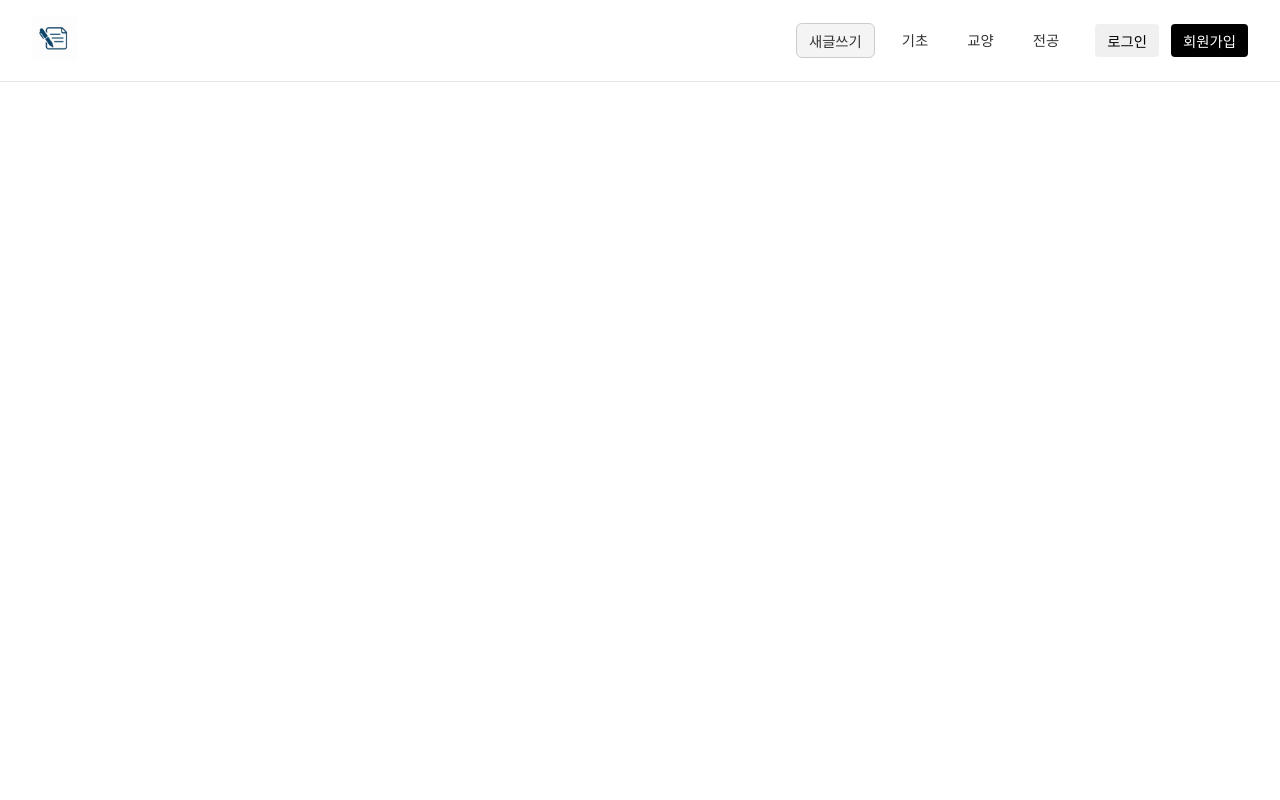
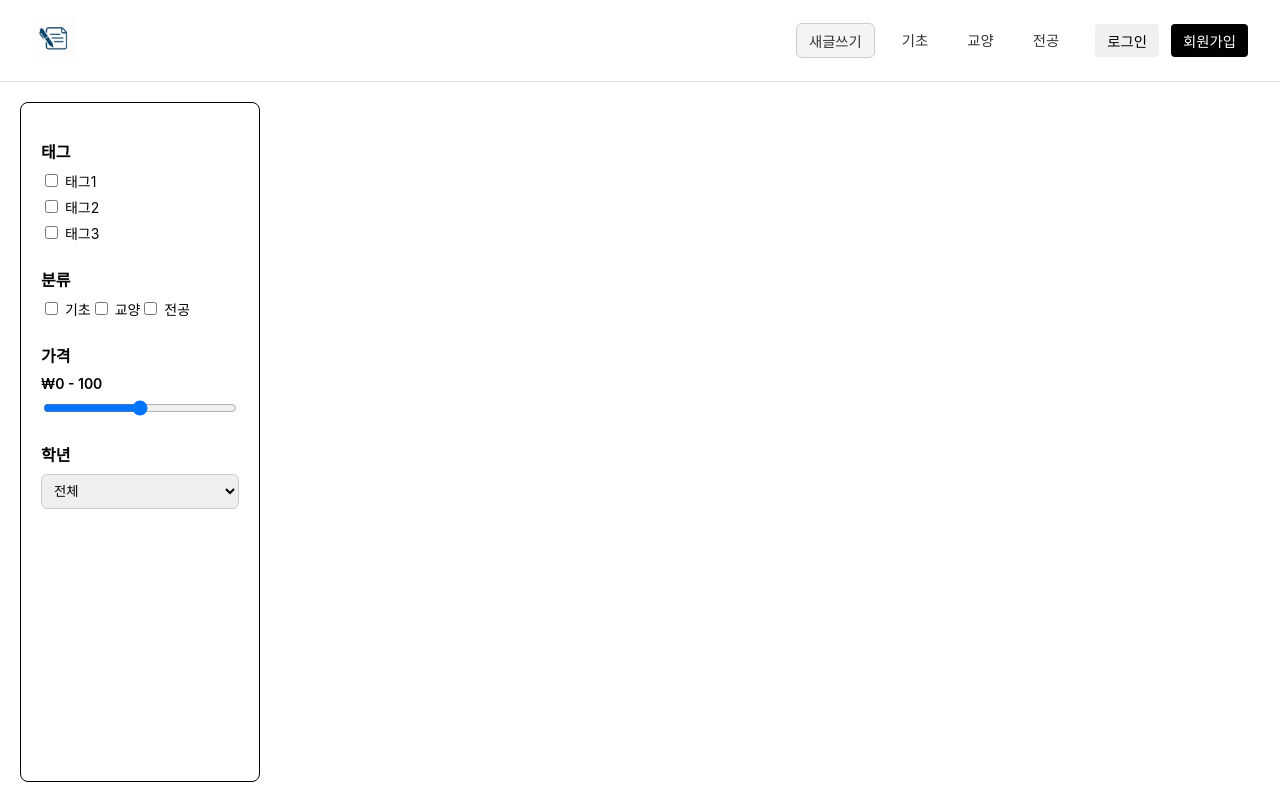
Before and after one commit to ettyio/N-CUBE-2025-summer_team3, a React (Create React App) app: page /main in a window 1280 px wide. Built offline with nearby package versions, Linux system fonts and the light colour scheme; no server answers.

Commit message:
사이드바2

```diff
--- a/src/App.js
+++ b/src/App.js
@@ -10,6 +10,7 @@ import LoginPage from './Pages/LoginPage';
 import FirstPage from './Pages/FirstPage';
 import AdminPage from './Pages/AdminPage';
 import CreatePage from './Pages/CreatePage';
+import MainPage from './Pages/MainPage';
 
 function App() {
   const [user, setUser] = useState(null);
@@ -55,6 +56,7 @@ function App() {
             user && role === 'admin' ? <AdminPage /> : <Navigate to="/login" />
           }
         />
+        <Route path="/main" element={<MainPage />} />
         <Route path="/new" element={<CreatePage />} />    {/* 자료업로드*/}
       </Routes>
     </Router>
--- /dev/null
+++ b/src/PageStyles/MainPage.css
@@ -0,0 +1,7 @@
+
+.mainpage-layout {
+  display: flex;
+  min-height: calc(100vh - 80px); /* 헤더 제외한 전체 화면 */
+  padding: 20px;
+  box-sizing: border-box;
+}
--- a/src/Pages/MainPage.js
+++ b/src/Pages/MainPage.js
@@ -0,0 +1,14 @@
+import React, { useState } from 'react';
+import Header from '../components/Header/Header.js';
+import SideBar from '../components/SideBar/SideBar.js';
+import '../PageStyles/MainPage.css';
+
+const MainPage = () => {
+  return (
+    <div className="mainpage-layout">
+      <SideBar />
+    </div>
+  );
+};
+
+export default MainPage;
--- a/src/components/SideBar/SideBar.css
+++ b/src/components/SideBar/SideBar.css
@@ -1,23 +1,46 @@
+/* components/Sidebar/Sidebar.css */
 .sidebar {
-  width: 220px;
+  width: 240px;
   padding: 20px;
-  background-color: #f9f9f9;
-  border-right: 1px solid #ddd;
+  background-color: #ffffff;
+  border: 1px solid #000000; /* 검정 테두리 */
+  border-radius: 8px;
   box-sizing: border-box;
+  font-size: 14px;
 }
 
-.sidebar-title {
-  font-size: 1.2rem;
-  font-weight: bold;
-  margin-bottom: 1rem;
+.filter-group {
+  margin-bottom: 24px;
 }
 
-.sidebar-section {
-  margin-bottom: 1.5rem;
+.filter-title {
+  font-weight: bold;
+  margin-bottom: 8px;
+  font-size: 16px;
+  color: #000000;
 }
 
-.sidebar-label {
+.checkbox-group {
+  display: flex;
+  flex-direction: column;
+  gap: 6px;
+}
+
+.price-range {
+  display: flex;
+  flex-direction: column;
+  gap: 6px;
+}
+
+.price-label {
   font-weight: 600;
-  margin-bottom: 0.5rem;
-  display: block;
+  font-size: 14px;
+  color: #000000;
 }
+
+select {
+  width: 100%;
+  padding: 8px;
+  border-radius: 6px;
+  border: 1px solid #ccc;
+}
--- a/src/components/SideBar/SideBar.js
+++ b/src/components/SideBar/SideBar.js
@@ -1,26 +1,36 @@
 // components/Sidebar/Sidebar.js
 import React from 'react';
-import './Sidebar.css';
+import './SideBar.css';
 
 const Sidebar = () => {
   return (
     <div className="sidebar">
-      <h3 className="sidebar-title">필터</h3>
+      <div className="filter-group">
+        <h3 className="filter-title">태그</h3>
+        <div className="checkbox-group">
+          <label><input type="checkbox" /> 태그1</label>
+          <label><input type="checkbox" /> 태그2</label>
+          <label><input type="checkbox" /> 태그3</label>
+        </div>
+      </div>
 
-      <div className="sidebar-section">
-        <p className="sidebar-label">분류</p>
+      <div className="filter-group">
+        <h3 className="filter-title">분류</h3>
         <label><input type="checkbox" /> 기초</label>
         <label><input type="checkbox" /> 교양</label>
         <label><input type="checkbox" /> 전공</label>
       </div>
 
-      <div className="sidebar-section">
-        <p className="sidebar-label">가격</p>
-        <input type="range" min="0" max="10000" />
+      <div className="filter-group">
+        <h3 className="filter-title">가격</h3>
+        <div className="price-range">
+          <span className="price-label">₩0 - 100</span>
+          <input type="range" min="0" max="100" />
+        </div>
       </div>
 
-      <div className="sidebar-section">
-        <p className="sidebar-label">학년</p>
+      <div className="filter-group">
+        <h3 className="filter-title">학년</h3>
         <select>
           <option>전체</option>
           <option>1학년</option>
```
